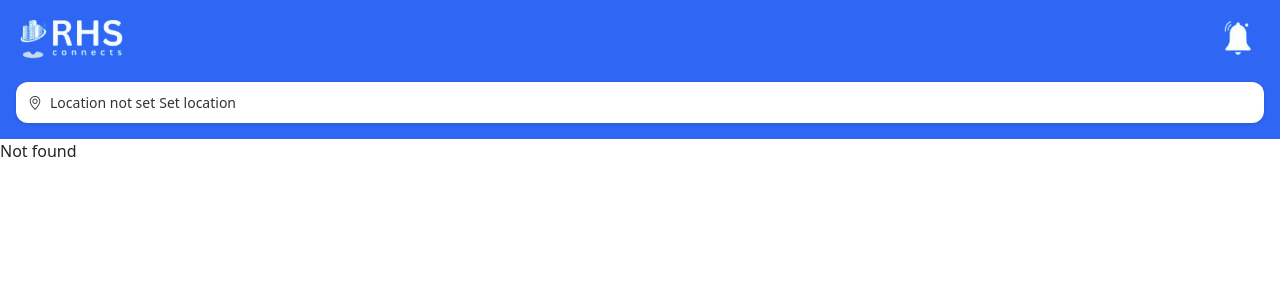
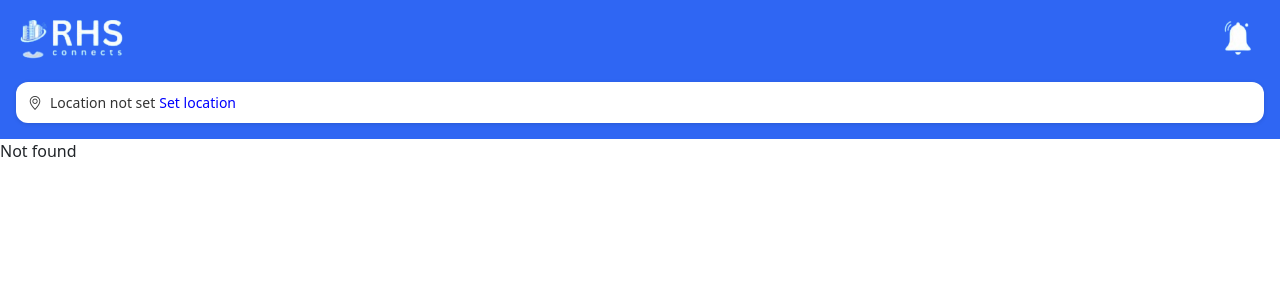
Before and after one commit to ShobxVenkat/Skypath, a PHP site: page /detail.php in a window 1280 px wide. Shown: the top 300 px of the page. Run offline with PHP 8.4, Linux system fonts and the light colour scheme.

Commit message:
Add blue class to set location span

```diff
--- a/partials/header.php
+++ b/partials/header.php
@@ -21,6 +21,9 @@ $location  = $location  ?? "Location not set";
     }
 .set-pointer {
   cursor: pointer;
+}
+.blue{
+  color:blue;
 }
 
     .header-icon {
@@ -89,7 +92,7 @@ $location  = $location  ?? "Location not set";
         <span class="location-text"><?= $location ?></span>
       </div>
 
-      <span class="set-pointer">Set location</span>
+      <span class="set-pointer blue">Set location</span>
     </div>
   </div>
 
```
